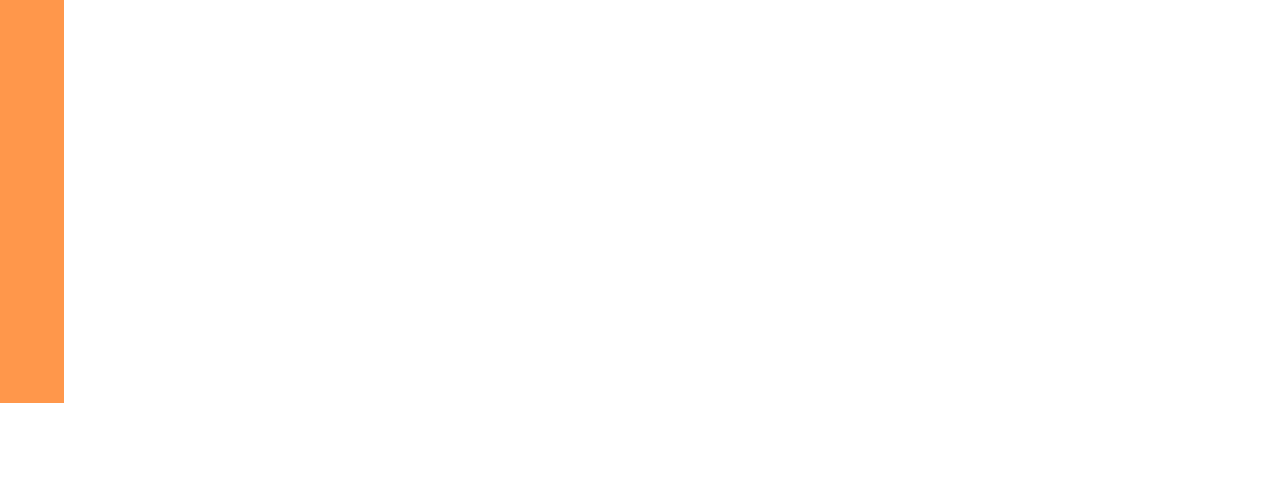
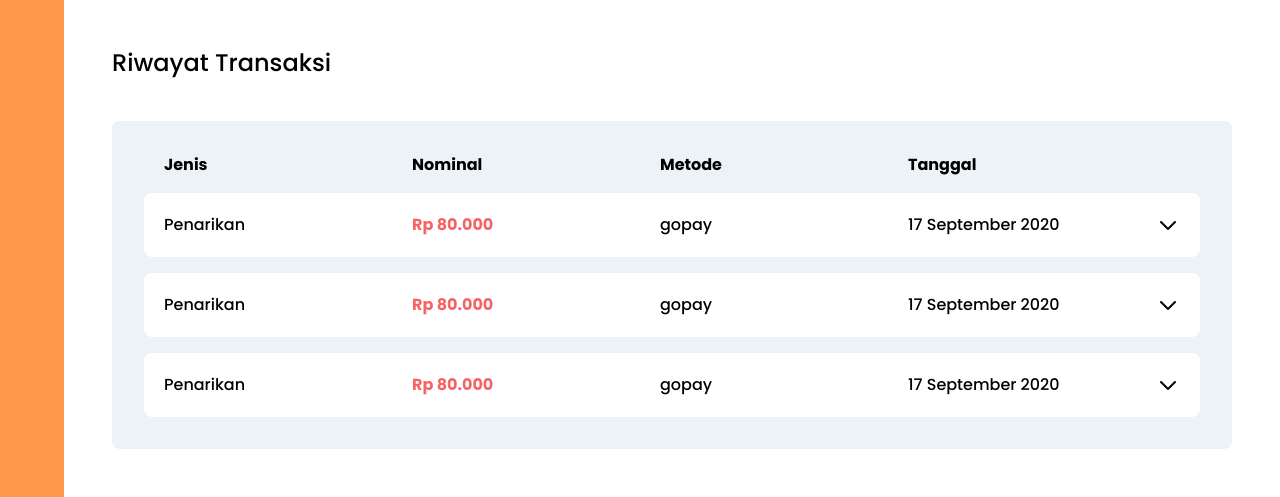
Before and after one commit to shamahdev/celenganku, a website built with webpack: page src/index.html in a window 1280 px wide. Shown: the part 397-894 px from the top of the page. Before the commit the page ends 800 px from the top, so only its background shows below. Built offline with nearby package versions, Linux system fonts and the light colour scheme; some packages are replaced by stand-ins of ours.

Commit message:
Add Simple SPA

```diff
--- a/src/index.html
+++ b/src/index.html
@@ -7,7 +7,7 @@
   <title>Celenganku</title>
 </head>
 <div class="flex">
-  <div class="fixed bottom-0 w-full md:relative md:w-auto md:h-screen bg-primary">
+  <div class="fixed bottom-0 w-full md:relative md:w-auto md:h-auto md:min-h-screen bg-primary">
     <div class="sticky top-0 flex flex-row justify-evenly md:flex-col">
       <a class="btn-nav rounded-b-lg md:rounded-none md:rounded-l-lg" href="">
         <svg xmlns="http://www.w3.org/2000/svg" fill="none" viewBox="0 0 24 24" stroke="currentColor">
@@ -37,12 +37,13 @@
 
   </div>
   <div class="content flex w-full flex-col">
-    <nav class="sticky top-0 bg-white rounded-b-lg flex flex-wrap items-center md:rounded-bl-none md:h-16 md:justify-end md:bg-primary">
+    <nav
+      class="sticky top-0 bg-white rounded-b-lg flex flex-wrap items-center md:rounded-bl-none md:h-16 md:justify-end md:bg-primary">
       <div class="flex w-full p-4 md:p-0 md:w-auto">
         <div class="flex relative w-10 h-10 justify-center items-center m-1 mr-2 text-xl rounded-full text-white"><img
             class="rounded-full" alt="User Photo Profile" src="./public/avatar.jpg"> </div>
         <div class="flex flex-col leading-tight mt-1 md:text-white px-1">
-          <p>Halo,</p>
+          <p class="font-light">Halo,</p>
           <p>Turyadi Kevin</p>
         </div>
         <a class="h-12 w-12 p-3 md:text-white ml-auto md:ml-0">
@@ -52,44 +53,10 @@
         </a>
       </div>
     </nav>
-    <div class="py-4 md:py-8 lg:py-12 bg-white">
-      <div class="max-w-7xl mx-auto px-4 sm:px-6 lg:px-8">
-        <div class="text-center">
-          <p class="mt-2 text-3xl leading-8 font-normal tracking-tight text-gray-900">
-            Celengan Turyadi Kevin
-          </p>
-        </div>
-        <div class="flex flex-col md:flex-row mt-2">
-          <div class="flex-1 bg-blue-500 border rounded shadow p-2">
-            <div class="flex flex-row items-center">
-                <div class="flex-shrink pl-1 pr-4"><i class="fa fa-wallet fa-2x fa-fw fa-inverse"></i></div>
-                <div class="flex-1 text-right">
-                    <h5 class="text-white">Total Revenue</h5>
-                    <h3 class="text-white text-3xl">3249&euro;<span class="text-green-400"><i class="fas fa-caret-down"></i></span></h3>
-                </div>
-            </div>
-        </div>
-        <div class="flex-1 bg-green-500 border rounded shadow p-2">
-          <div class="flex flex-row items-center">
-              <div class="flex-shrink pl-1 pr-4"><i class="fa fa-wallet fa-2x fa-fw fa-inverse"></i></div>
-              <div class="flex-1 text-right">
-                  <h5 class="text-white">Total Revenue</h5>
-                  <h3 class="text-white text-3xl">3249&euro;<span class="text-green-400"><i class="fas fa-caret-down"></i></span></h3>
-              </div>
-          </div>
-      </div>
-      <div class="flex-1 bg-red-500 border rounded shadow p-2">
-        <div class="flex flex-row items-center">
-            <div class="flex-shrink pl-1 pr-4"><i class="fa fa-wallet fa-2x fa-fw fa-inverse"></i></div>
-            <div class="flex-1 text-right">
-                <h5 class="text-white">Total Revenue</h5>
-                <h3 class="text-white text-3xl">3249&euro;<span class="text-green-400"><i class="fas fa-caret-down"></i></span></h3>
-            </div>
-        </div>
-    </div>
-        </div>
+    <div class="p-4 pt-0 md:p-8 md:pt=8 lg:p-12 lg:pt-12 bg-white">
+      <main class="md:max-w-screen-md lg:max-w-screen-xl mx-auto">
 
-      </div>
+      </main>
     </div>
   </div>
 </div>
--- a/src/scripts/index.js
+++ b/src/scripts/index.js
@@ -1,6 +1,22 @@
-import "../styles/base.css";
-import "../styles/components.css";
-import "../styles/utilities.css";
+import 'regenerator-runtime'
+
+import "../styles/base.css"
+import "../styles/components.css"
+import "../styles/utilities.css"
+
+import App from './views/app'
+
+const app = new App({
+  content: document.querySelector('main'),
+});
+
+window.addEventListener('hashchange', () => {
+  app.loadPage()
+});
+
+window.addEventListener('load', () => {
+  app.loadPage()
+});
 
 // Needed for Hot Module Replacement
 if(typeof(module.hot) !== 'undefined') {
--- /dev/null
+++ b/src/scripts/routes/routes.js
@@ -0,0 +1,13 @@
+
+import Balance from "../views/pages/balance"
+import Pay from "../views/pages/pay"
+import About from "../views/pages/about"
+
+const Routes = {
+  '/': Balance,
+  '/balance': Balance,
+  '/pay': Pay,
+  '/profile': About,
+}
+
+export default Routes
--- /dev/null
+++ b/src/scripts/routes/urlparser.js
@@ -0,0 +1,29 @@
+const UrlParser = {
+  parseActiveUrlWithCombiner() {
+    const url = window.location.hash.slice(1).toLowerCase();
+    const splitedUrl = this._urlSplitter(url);
+    return this._urlCombiner(splitedUrl);
+  },
+
+  parseActiveUrlWithoutCombiner() {
+    const url = window.location.hash.slice(1).toLowerCase();
+    return this._urlSplitter(url);
+  },
+
+  _urlSplitter(url) {
+    const urlsSplits = url.split('/');
+    return {
+      resource: urlsSplits[1] || null,
+      slug: urlsSplits[2] || null,
+      verb: urlsSplits[3] || null,
+    };
+  },
+
+  _urlCombiner(splitedUrl) {
+    return (splitedUrl.resource ? `/${splitedUrl.resource}` : '/') +
+      (splitedUrl.slug ? '/:slug' : '') +
+      (splitedUrl.verb ? `/${splitedUrl.verb}` : '');
+  },
+};
+
+export default UrlParser;
--- /dev/null
+++ b/src/scripts/views/app.js
@@ -0,0 +1,46 @@
+import UrlParser from '../routes/urlparser'
+import Routes from '../routes/routes'
+
+
+class App {
+  constructor({content}) {
+
+    this._content = content
+    this._initialAppShell()
+  }
+
+  _initialAppShell() {
+    // NavigationDrawer.init({
+    //   hamburger: this._hamburger,
+    //   drawer: this._drawer,
+    //   content: this._content,
+    // })
+  }
+
+  async loadPage() {
+    const url = UrlParser.parseActiveUrlWithCombiner()
+    const page = await Routes[url]
+    try {
+      this._content.innerHTML = await page.render()
+      await page.afterRender()
+    } catch (err) {
+      this._load404()
+    }
+  }
+
+  static async refreshPage() {
+    const url = UrlParser.parseActiveUrlWithCombiner()
+    const page = await Routes[url]
+    await page.afterRender()
+  }
+
+  _load404() {
+    return `
+        <article id="main">
+            <h2 class="center">Halaman tidak ditemukan</h2>
+        </article>
+      `
+  }
+}
+
+export default App
--- /dev/null
+++ b/src/scripts/views/pages/about.js
@@ -0,0 +1,15 @@
+const About = {
+  async render() {
+    return `
+        <article>
+            <h2 class="center">About page</h2>
+        </article>
+      `;
+  },
+
+  async afterRender() {
+    // Write after render here.
+  },
+};
+
+export default About;
--- /dev/null
+++ b/src/scripts/views/pages/balance.js
@@ -0,0 +1,110 @@
+const Balance = {
+  async render() {
+    return `
+        <div class="hidden md:block text-center">
+        <p class="text-xl leading-8 font-normal tracking-tight text-gray-900 md:text-3xl md:mt-2">
+          Celengan Turyadi Kevin
+        </p>
+      </div>
+      <div class="flex flex-col">
+        <div class="bg-gray-200 gap-4 p-4 rounded-lg flex flex-col mt-4 md:p-8 md:gap-8 md:mt-6 lg:flex-row">
+          <div class="flex-1 p-5 bg-blue-500 rounded-lg">
+            <div class="flex items-center">
+              <div class="text-white flex flex-col flex-1">
+                <p class="font-light">Saldo</p>
+                <p class="text-4xl font-bold">Rp 720.000</p>
+              </div>
+            </div>
+          </div>
+          <div class="flex-1 p-5 bg-green-500 rounded-lg">
+            <div class="flex items-center">
+              <div class="text-white flex flex-col flex-1">
+                <p class="font-light">Pemasukan Bulan ini</p>
+                <p class="text-4xl font-bold">Rp 800.000</p>
+                <a class="font-light mt-3 text-right ml-auto underline" href="">lihat detail</a>
+              </div>
+            </div>
+          </div>
+          <div class="flex-1 p-5 bg-red-500 rounded-lg">
+            <div class="flex items-center">
+              <div class="text-white flex flex-col flex-1">
+                <p class="">Pengeluaran Bulan ini</p>
+                <p class="text-4xl font-bold">Rp 80.000</p>
+                <a class="font-light mt-3 text-right ml-auto underline" href="">lihat detail</a>
+              </div>
+            </div>
+          </div>
+        </div>
+        <p class="my-4 md:mt-8 lg:mt-12 text-2xl">Riwayat Transaksi</p>
+        <div class="bg-gray-200 gap-4 p-4 rounded-lg flex flex-col mt-4 md:p-8 md:mt-6">
+          <div class="flex-1 p-5 py-0 white rounded-lg">
+            <div class="flex items-center">
+              <div class="font-bold flex flex-row flex-1">
+                <p class="flex-1 hidden md:block">Jenis</p>
+                <p class="flex-1">Nominal</p>
+                <p class="flex-1">Metode</p>
+                <p class="flex-1 hidden md:block">Tanggal</p>
+                <a class="ml-auto h-6 w-6 text-transparent">
+                  <svg xmlns="http://www.w3.org/2000/svg" fill="none" viewBox="0 0 24 24" stroke="currentColor">
+                    <path stroke-linecap="round" stroke-linejoin="round" stroke-width="2" d="M19 9l-7 7-7-7" />
+                  </svg>
+                </a>
+              </div>
+            </div>
+          </div>
+          <div class="bg-white flex-1 p-5 white rounded-lg">
+            <div class="flex items-center">
+              <div class="flex flex-row flex-1">
+                <p class="flex-1 hidden md:block">Penarikan</p>
+                <p class="flex-1 font-bold text-red-500">Rp 80.000</p>
+                <p class="flex-1">gopay</p>
+                <p class="flex-1 hidden md:block">17 September 2020</p>
+                <a class="ml-auto h-6 w-6">
+                  <svg xmlns="http://www.w3.org/2000/svg" fill="none" viewBox="0 0 24 24" stroke="currentColor">
+                    <path stroke-linecap="round" stroke-linejoin="round" stroke-width="2" d="M19 9l-7 7-7-7" />
+                  </svg>
+                </a>
+              </div>
+            </div>
+          </div>
+          <div class="bg-white flex-1 p-5 white rounded-lg">
+            <div class="flex items-center">
+              <div class="flex flex-row flex-1">
+                <p class="flex-1 hidden md:block">Penarikan</p>
+                <p class="flex-1 font-bold text-red-500">Rp 80.000</p>
+                <p class="flex-1">gopay</p>
+                <p class="flex-1 hidden md:block">17 September 2020</p>
+                <a class="ml-auto h-6 w-6">
+                  <svg xmlns="http://www.w3.org/2000/svg" fill="none" viewBox="0 0 24 24" stroke="currentColor">
+                    <path stroke-linecap="round" stroke-linejoin="round" stroke-width="2" d="M19 9l-7 7-7-7" />
+                  </svg>
+                </a>
+              </div>
+            </div>
+          </div>
+          <div class="bg-white flex-1 p-5 white rounded-lg">
+            <div class="flex items-center">
+              <div class="flex flex-row flex-1">
+                <p class="flex-1 hidden md:block">Penarikan</p>
+                <p class="flex-1 font-bold text-red-500">Rp 80.000</p>
+                <p class="flex-1">gopay</p>
+                <p class="flex-1 hidden md:block">17 September 2020</p>
+                <a class="ml-auto h-6 w-6">
+                  <svg xmlns="http://www.w3.org/2000/svg" fill="none" viewBox="0 0 24 24" stroke="currentColor">
+                    <path stroke-linecap="round" stroke-linejoin="round" stroke-width="2" d="M19 9l-7 7-7-7" />
+                  </svg>
+                </a>
+              </div>
+            </div>
+          </div>
+        </div>
+      </div>
+      `;
+  },
+
+  async afterRender() {
+    // Write after render here.
+  },
+};
+
+export default Balance;
--- /dev/null
+++ b/src/scripts/views/pages/pay.js
@@ -0,0 +1,15 @@
+const Pay = {
+  async render() {
+    return `
+        <article>
+            <h2 class="center">About page</h2>
+        </article>
+      `;
+  },
+
+  async afterRender() {
+    // Write after render here.
+  },
+};
+
+export default Pay;
```
